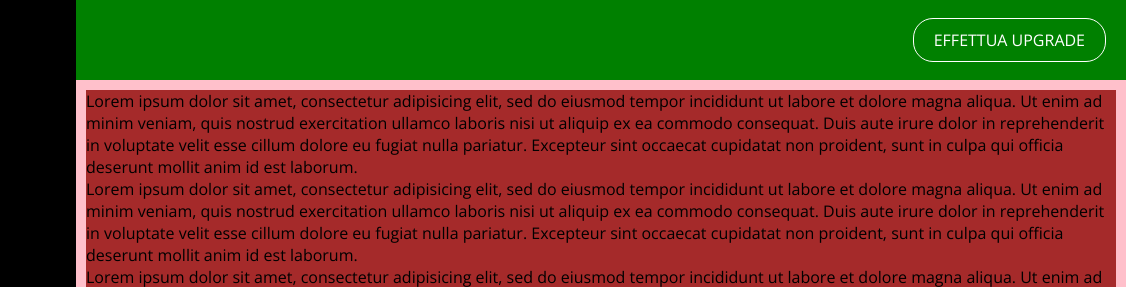
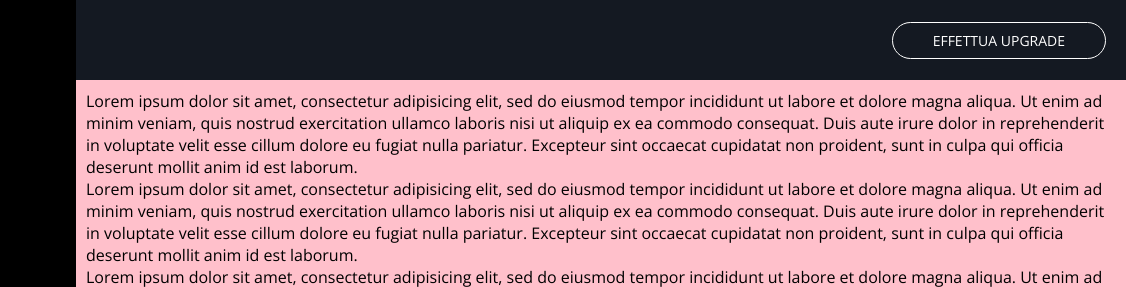
Before and after one commit to davide-bibbo93/html-css-spotifyweb, a plain HTML site: page index.html in a window 1280 px wide. Shown: the top 287 px of the page, 154-1280 px from the left. Drawn offline with nearby package versions, Linux system fonts and the light colour scheme.

Commit message:
aggiunto bg_color footer e upgrade

```diff
--- a/css/style.css
+++ b/css/style.css
@@ -24,6 +24,7 @@ a {
 .container_big {
   width: 100%;
   height: calc(100vh - 90px);
+  overflow: hidden;
 }
 
 .clearfix::after {
@@ -214,9 +215,9 @@ a {
   position: fixed;
   top: 0;
   right: 0;
-  width: 100%;
+  width: calc(100% - 230px);
   height: 80px;
-  background-color: green;
+  background-color: #141922;
 }
 
 .btn_upgrade {
@@ -224,29 +225,32 @@ a {
   border: 1px solid #fff;
   border-radius: 20px;
   text-transform: uppercase;
+  padding: 8px 40px;
+  font-size: 14px;
+}
+
+.btn_upgrade:hover {
+  transform: scale(1.05);
 }
 
 .box_main {
   width: 100%;
   margin-top: 80px;
-  background-color: brown;
 }
 /* fine main */
 /* inizio footer */
 .footer {
-  z-index: 3;
+  background-color: #282828;
 }
 
 .nav_bar_bottom {
   height: 90px;
-  background-color: red;
 }
 /* fine footer */
 /* inizio MEDIAQUERY */
 @media screen and (max-width: 576px) {
   .header {
     width: 60px;
-    overflow: hidden;
     text-align: center;
   }
 
@@ -311,10 +315,4 @@ a {
     width: calc(100% - 60px);
   }
 }
-
-@media screen and (min-width: 576px) {
-  .upgrade {
-    width: calc(100% - 230px);
-  }
-}
 /* fine MEDIAQUERY */
```
